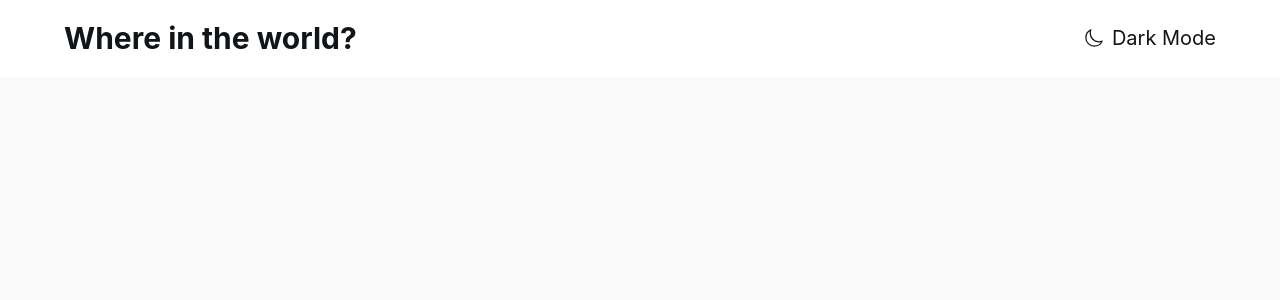
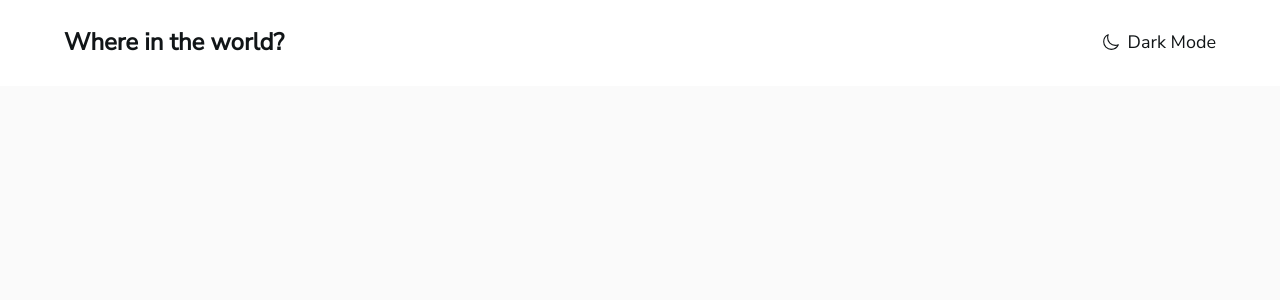
Before and after one commit to guilhermemiua/countries-website, a Next.js app: page / in a window 1280 px wide. Shown: the top 300 px of the page. Built offline with nearby package versions, Linux system fonts and the light colour scheme.

Commit message:
feat: add font, fix header style

```diff
--- a/package.json
+++ b/package.json
@@ -20,6 +20,7 @@
     "@chakra-ui/react": "^1.8.8",
     "@emotion/react": "^11.9.0",
     "@emotion/styled": "^11.8.1",
+    "@fontsource/nunito-sans": "^4.5.8",
     "framer-motion": "^6.3.6",
     "next": "^12.1.2",
     "react": "^17.0.2",
--- a/src/components/ChangeColorModeButton/index.tsx
+++ b/src/components/ChangeColorModeButton/index.tsx
@@ -15,9 +15,9 @@ const ChangeColorModeButton = () => {
       )}
       fontSize={{
         base: 'lg',
-        md: 'xl'
+        md: 'lg'
       }}
-      fontWeight={'normal'}
+      fontWeight={'light'}
     >
       {colorMode === 'light' ? 'Dark Mode' : 'Light Mode'}
     </Button>
--- a/src/components/Header/index.tsx
+++ b/src/components/Header/index.tsx
@@ -22,7 +22,7 @@ const Header = () => {
       as="header"
       w="100%"
       bg={useColorModeValue('lightElements', 'darkElements')}
-      paddingY={5}
+      paddingY={7}
       borderBottomWidth={'1px'}
       borderBottomStyle="solid"
       borderBottomColor={useColorModeValue('lightElements', 'darkElements')}
@@ -32,10 +32,10 @@ const Header = () => {
           <Heading
             as={'h2'}
             color={useColorModeValue('lightText', 'darkText')}
-            fontWeight={'bold'}
+            fontWeight={'extrabold'}
             fontSize={{
               base: 'lg',
-              md: '3xl'
+              md: '2xl'
             }}
           >
             Where in the world?
--- a/src/pages/_app.tsx
+++ b/src/pages/_app.tsx
@@ -1,6 +1,7 @@
 import type { AppProps } from 'next/app'
 import { ChakraProvider } from '@chakra-ui/react'
 import theme from '../theme'
+import '@fontsource/nunito-sans'
 
 function MyApp({ Component, pageProps }: AppProps) {
   return (
--- a/src/theme/index.tsx
+++ b/src/theme/index.tsx
@@ -58,13 +58,19 @@ const fontWeights = {
   black: 900
 }
 
+const fonts = {
+  heading: `'Nunito Sans', sans-serif`,
+  body: `'Nunito Sans', sans-serif`
+}
+
 const theme = extendTheme({
   colors,
   config,
   styles,
   fontSizes,
   fontWeights,
-  breakpoints
+  breakpoints,
+  fonts
 })
 
 export default theme
```
Also changed, not shown: 1 other file (tests, documents, lock files or other folders).
